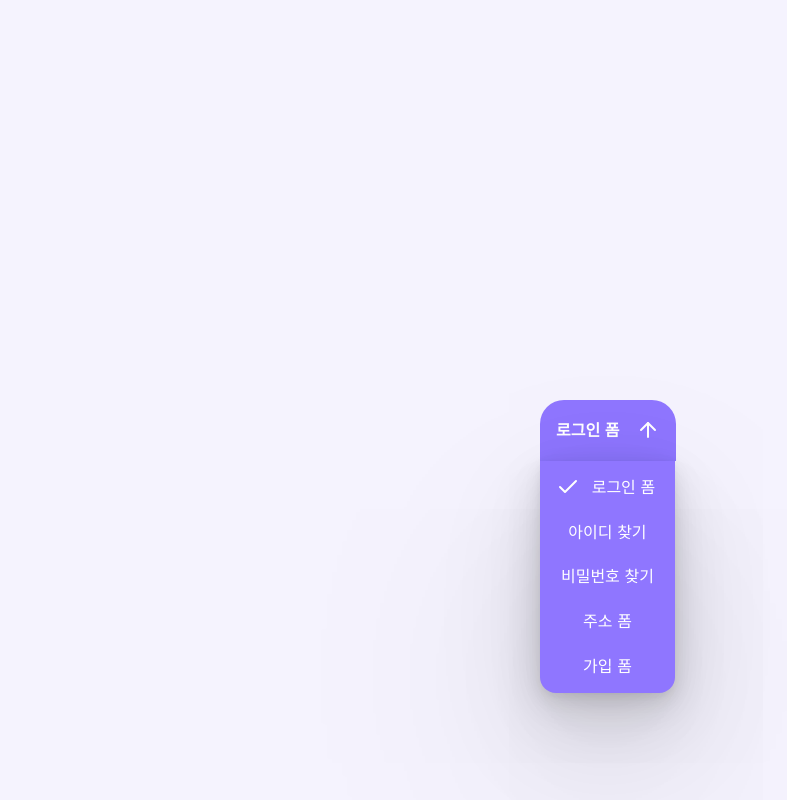
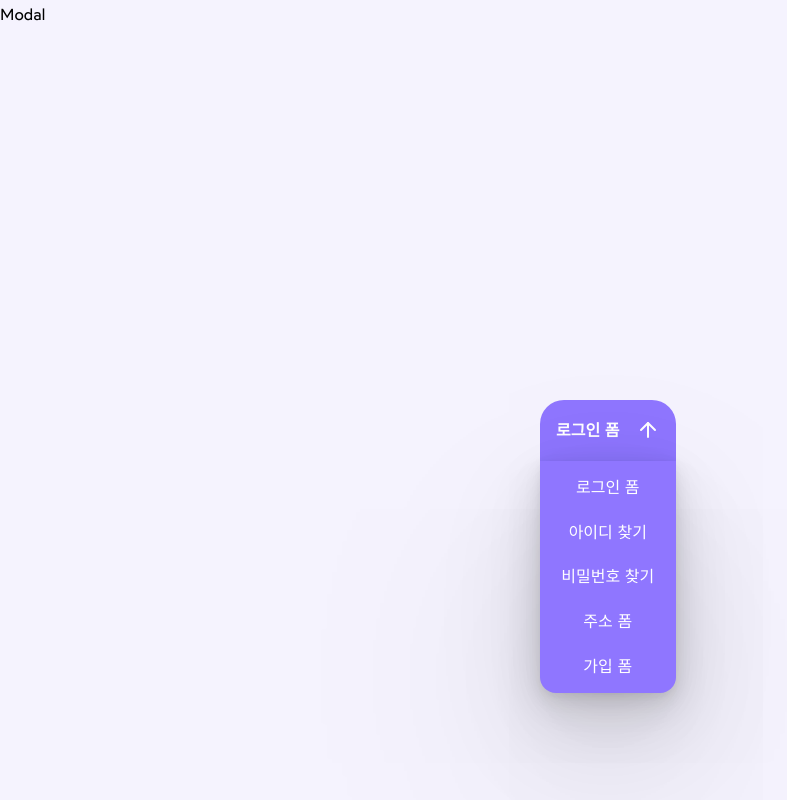
Before and after one commit to sunub/css-canvas-playground, a React (Vite) app: page /form in a window 1280 px wide. Both pictures are taken after a click on the button "로그인 폼". Shown: the whole page, without its empty margins (0-787 px from the left). Built offline with nearby package versions, Linux system fonts and the light colour scheme.

Commit message:
refactor : Selection 코드에서 발생하는 렌더 줄이기

```diff
--- a/package.json
+++ b/package.json
@@ -18,6 +18,7 @@
     "react-dom": "^18.2.0",
     "react-error-boundary": "^4.0.11",
     "react-focus-lock": "^2.9.6",
+    "react-remove-scroll": "^2.5.7",
     "react-router-dom": "^6.17.0",
     "sort-by": "^1.2.0",
     "styled-components": "^6.1.0",
--- /dev/null
+++ b/src/components/Modal/Modal.tsx
@@ -0,0 +1,14 @@
+import ReactFocusLock from "react-focus-lock";
+import { RemoveScroll } from "react-remove-scroll";
+
+function Modal() {
+  return (
+    <ReactFocusLock>
+      <RemoveScroll>
+        <div>Modal</div>
+      </RemoveScroll>
+    </ReactFocusLock>
+  );
+}
+
+export default Modal;
--- /dev/null
+++ b/src/components/Modal/index.ts
@@ -0,0 +1,2 @@
+export * from "./Modal";
+export { default } from "./Modal";
--- a/src/components/Selection/Selection.tsx
+++ b/src/components/Selection/Selection.tsx
@@ -1,36 +1,76 @@
 import React from "react";
-import SelectionProvier from "./SelectionProvider";
 import SelectionTrigger from "./SelectionTrigger";
-import { SelectionGroup, SectionItem } from "./SelectionGroup";
+import SelectionGroup from "./SelectionGroup";
+import SelectionItem from "./SelectionItem";
+import useToggle from "@hooks/use-toggle";
+import { createPortal } from "react-dom";
 
-function Selection({ items }: { items: string[] }) {
+function Selection({
+  items,
+  index,
+  setIndex,
+}: {
+  items: string[];
+  index: number;
+  setIndex: React.Dispatch<React.SetStateAction<number>>;
+}) {
   const triggerRef = React.useRef<HTMLButtonElement>(null);
-  const [index, setIndex] = React.useState(0);
+  const [isSelectionOpen, setIsSelectionOpen] = useToggle();
+  const [currSelection, setCurrSelection] = React.useState<boolean[]>(
+    Array.from({ length: items.length }, () => false)
+  );
   const [rect, setRect] = React.useState<DOMRect | any>(null);
+
+  function handleItemClick(itemIndex: number) {
+    setIndex(itemIndex);
+    setIsSelectionOpen();
+
+    const newSelection = currSelection.map((_, index) => {
+      return index === itemIndex ? true : false;
+    });
+    setCurrSelection(newSelection);
+  }
+
+  React.useEffect(() => {
+    function handleResize() {
+      setRect(triggerRef.current?.getBoundingClientRect());
+    }
+
+    window.addEventListener("resize", handleResize);
+    return () => window.removeEventListener("resize", handleResize);
+  }, []);
 
   React.useEffect(() => {
     setRect(triggerRef.current?.getBoundingClientRect());
-  }, [index]);
+  }, [isSelectionOpen]);
+
+  console.log("rendered");
 
   return (
-    <SelectionProvier>
-      <SelectionTrigger name={items[index]} ref={triggerRef} />
-      {rect && (
+    <>
+      <SelectionTrigger
+        ref={triggerRef}
+        name={items[index]}
+        isOpen={isSelectionOpen}
+        setter={() => setIsSelectionOpen()}
+      />
+      {isSelectionOpen &&
+        createPortal(
           <SelectionGroup rect={rect}>
             {items.map((item, itemIndex) => {
               return (
-              <SectionItem
+                <SelectionItem
                   key={item}
-                index={itemIndex}
-                currIndex={index}
                   item={items[itemIndex]}
-                setIndex={setIndex}
+                  currSelection={currSelection[itemIndex]}
+                  handleItemClick={() => handleItemClick(itemIndex)}
                 />
               );
             })}
-        </SelectionGroup>
+          </SelectionGroup>,
+          document.getElementById("select-root") as HTMLElement
         )}
-    </SelectionProvier>
+    </>
   );
 }
 
--- a/src/components/Selection/SelectionGroup.tsx
+++ b/src/components/Selection/SelectionGroup.tsx
@@ -1,7 +1,5 @@
 import React from "react";
-import { SelectionContext } from "./SelectionProvider";
 import * as Styled from "./Selection.styled";
-import { createPortal } from "react-dom";
 
 function SelectionGroup({
   rect,
@@ -10,66 +8,15 @@ function SelectionGroup({
   rect: DOMRect;
   children: React.ReactNode;
 }) {
-  const { value } = React.useContext(SelectionContext);
-
   return (
-    value &&
-    createPortal(
     <Styled.Group
       $top={rect.top + rect.height}
       $left={rect.left}
       $width={rect.width}
     >
       {children}
-      </Styled.Group>,
-      document.getElementById("select-root") as HTMLElement
-    )
+    </Styled.Group>
   );
 }
 
-function SectionItem({
-  item,
-  index,
-  currIndex,
-  setIndex,
-}: {
-  item: string;
-  index: number;
-  currIndex: number;
-  setIndex: React.Dispatch<React.SetStateAction<number>>;
-}) {
-  const { setter } = React.useContext(SelectionContext);
-
-  function handleOnClick() {
-    setter();
-    setIndex(index);
-  }
-
-  return (
-    <Styled.ItemWrapper onClick={handleOnClick}>
-      {currIndex === index && <Check />}
-      <Styled.Item>{item}</Styled.Item>
-    </Styled.ItemWrapper>
-  );
-}
-
-export { SelectionGroup, SectionItem };
-
-function Check() {
-  return (
-    <svg
-      xmlns="http://www.w3.org/2000/svg"
-      width="24"
-      height="24"
-      viewBox="0 0 24 24"
-      fill="none"
-      stroke="currentColor"
-      strokeWidth="2"
-      strokeLinecap="round"
-      strokeLinejoin="round"
-      className="feather feather-check"
-    >
-      <polyline points="20 6 9 17 4 12"></polyline>
-    </svg>
-  );
-}
+export default React.memo(SelectionGroup);
--- /dev/null
+++ b/src/components/Selection/SelectionItem.tsx
@@ -0,0 +1,40 @@
+import React from "react";
+import * as Styled from "./Selection.styled";
+
+function SectionItem({
+  item,
+  currSelection,
+  handleItemClick,
+}: {
+  item: string;
+  currSelection: boolean;
+  handleItemClick: any;
+}) {
+  return (
+    <Styled.ItemWrapper onClick={handleItemClick}>
+      {currSelection && <Check />}
+      <Styled.Item>{item}</Styled.Item>
+    </Styled.ItemWrapper>
+  );
+}
+
+function Check() {
+  return (
+    <svg
+      xmlns="http://www.w3.org/2000/svg"
+      width="24"
+      height="24"
+      viewBox="0 0 24 24"
+      fill="none"
+      stroke="currentColor"
+      strokeWidth="2"
+      strokeLinecap="round"
+      strokeLinejoin="round"
+      className="feather feather-check"
+    >
+      <polyline points="20 6 9 17 4 12"></polyline>
+    </svg>
+  );
+}
+
+export default React.memo(SectionItem);
--- a/src/components/Selection/SelectionTrigger.tsx
+++ b/src/components/Selection/SelectionTrigger.tsx
@@ -1,19 +1,20 @@
 import React from "react";
 import * as Styled from "./Selection.styled";
-import { SelectionContext } from "./SelectionProvider";
 
 type TriggerProps = {
   name: string;
+  isOpen: boolean;
+  setter: () => void;
 };
 
 const SelectionTrigger = React.forwardRef<HTMLButtonElement, TriggerProps>(
   (props, ref: React.ForwardedRef<HTMLButtonElement>) => {
-    const { value, setter } = React.useContext(SelectionContext);
+    const { isOpen, setter } = props;
 
     return (
-      <Styled.Button ref={ref} onClick={setter} $isModalOpen={value}>
+      <Styled.Button ref={ref} onClick={() => setter()} $isModalOpen={isOpen}>
         <span>{props.name}</span>
-        <Arrow isModalOpen={value} />
+        <Arrow isModalOpen={isOpen} />
       </Styled.Button>
     );
   }
--- a/src/hooks/use-toggle.ts
+++ b/src/hooks/use-toggle.ts
@@ -1,6 +1,8 @@
 import React from "react";
 
-function useToggle(initialValue = false) {
+type UseToggle = [boolean, () => void];
+
+function useToggle(initialValue = false): UseToggle {
   if (typeof initialValue !== "boolean") {
     console.warn("Invalid type for useToggle");
   }
--- a/src/routes/Form/Form.tsx
+++ b/src/routes/Form/Form.tsx
@@ -1,7 +1,10 @@
+import Modal from "@components/Modal";
 import * as Styled from "./Form.styled";
 import Selection from "@components/Selection";
+import React from "react";
 
 function FormPage() {
+  const [index, setIndex] = React.useState(0);
   const SectionItems = [
     "로그인 폼",
     "아이디 찾기",
@@ -9,10 +12,11 @@ function FormPage() {
     "주소 폼",
     "가입 폼",
   ];
-
+  console.log(SectionItems[index]);
   return (
     <Styled.FormWrapper>
-      <Selection items={SectionItems} />
+      <Selection items={SectionItems} index={index} setIndex={setIndex} />
+      <Modal />
     </Styled.FormWrapper>
   );
 }
```
Also changed, not shown: 1 other file (tests, documents, lock files or other folders). Lines whose indentation alone changed are shown as unchanged.
